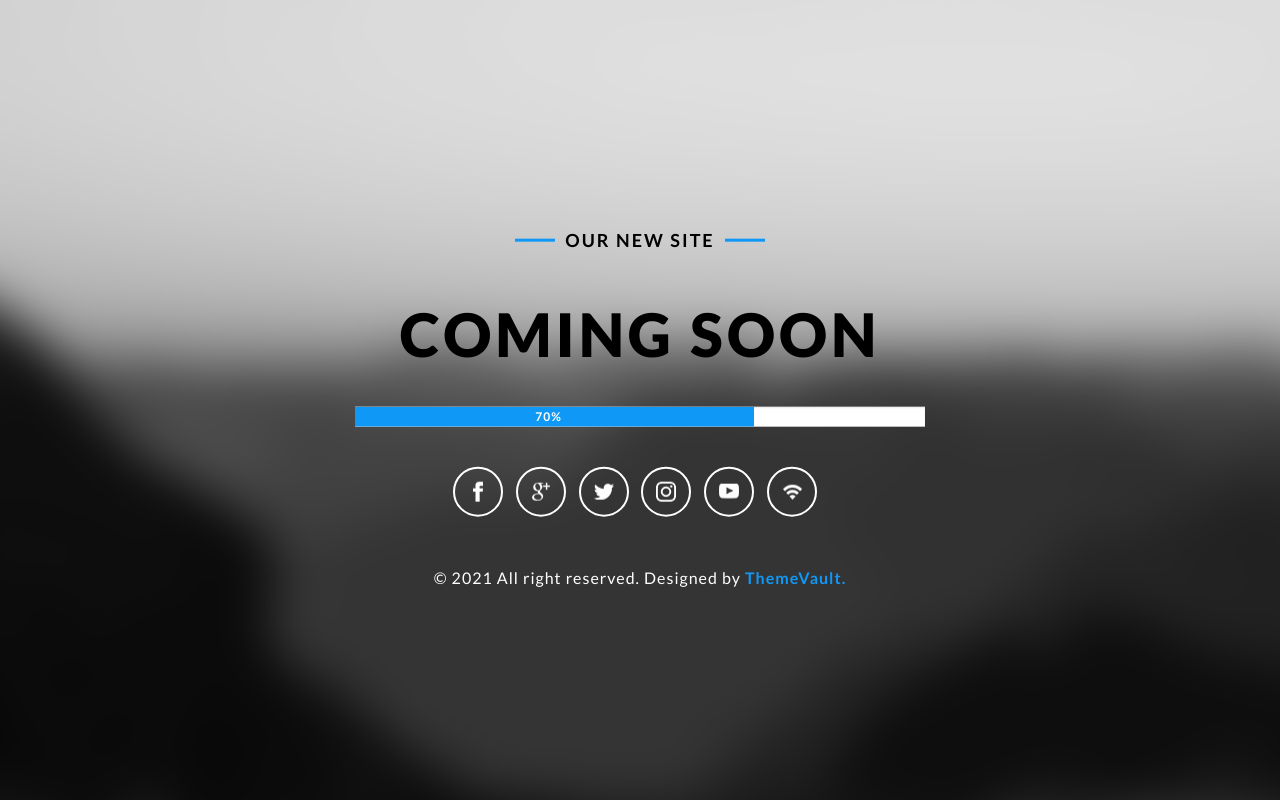
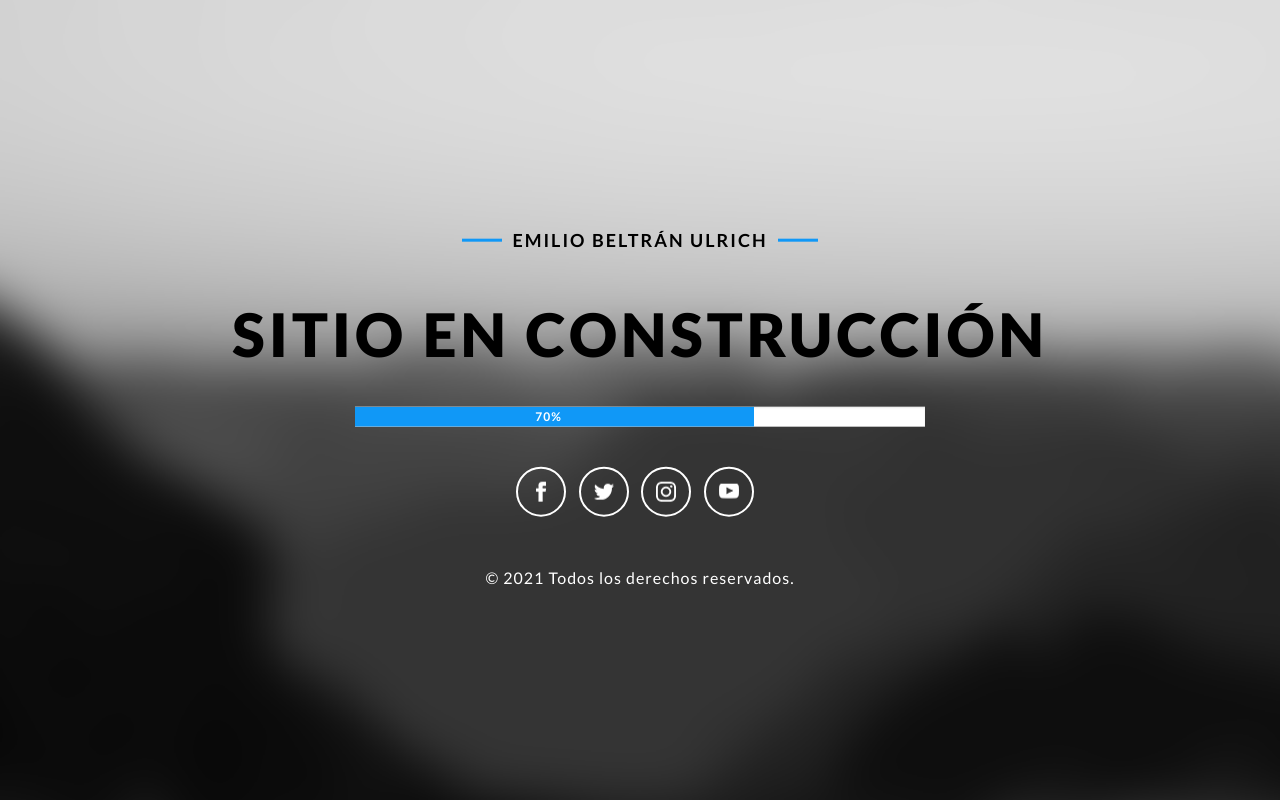
Before and after one commit to OMSuperG/arrrr, a website: page index.html in a window 1280 px wide. Drawn offline with Linux system fonts and the light colour scheme.

Commit message:
Removed unused icons + Fixed titles

```diff
--- a/index.html
+++ b/index.html
@@ -11,7 +11,7 @@ Licence URI: http://www.themevault.net/license/
 	<meta charset="utf-8">
 	<meta http-equiv="X-UA-Compatible" content="IE=edge">
 	<meta name="viewport" content="width=device-width, initial-scale=1.0">
-	<title>Utmost Coming Soon</title>
+	<title>Emilio Beltran Ulrich</title>
 	<!-- Custom styles for this template -->
 	<link href="public/css/bootstrap.min.css" rel="stylesheet">
 	<link href="public/css/style.css" rel="stylesheet">
@@ -26,8 +26,8 @@ Licence URI: http://www.themevault.net/license/
 <body class="content">
 <div class="Comingsoonpage">
 	<div class="main">
-		<h3 class="title">Our New Site</h3>
-		<h1 class="tagname">Coming Soon</h1>
+		<h3 class="title">Emilio Beltrán Ulrich</h3>
+		<h1 class="tagname">Sitio en construcción</h1>
 		<!-- Progressive-Effects -->
 		<div class="progressive-effects" id="skills">
 			<div class="container">
@@ -47,16 +47,13 @@ Licence URI: http://www.themevault.net/license/
 		<!-- //Progressive-Effects -->
 		<div class="social-icons">
 			<a href="#"><img src="public/images/fb.png" alt="fb"></a>
-			<a href="#"><img src="public/images/google.png" alt="google"></a>
 			<a href="#"><img src="public/images/tw.png" alt="tw"></a>
 			<a href="#"><img src="public/images/insta.png" alt="insta"></a>
 			<a href="#"><img src="public/images/yt.png" alt="yt"></a>
-			<a href="#"><img src="public/images/wifi.png" alt="wifi"></a>
 		</div>
 		<div class="copyright-box">
 			<div class="copyright">
-				<!--Do not remove Backlink from footer of the template. To remove it you can purchase the Backlink !-->
-				&copy; 2021 All right reserved. Designed by <a href="http://www.themevault.net/" target="_blank"><strong>ThemeVault.</strong></a>
+				&copy; 2021 Todos los derechos reservados.
 			</div>
 		</div>
 	</div>
```
